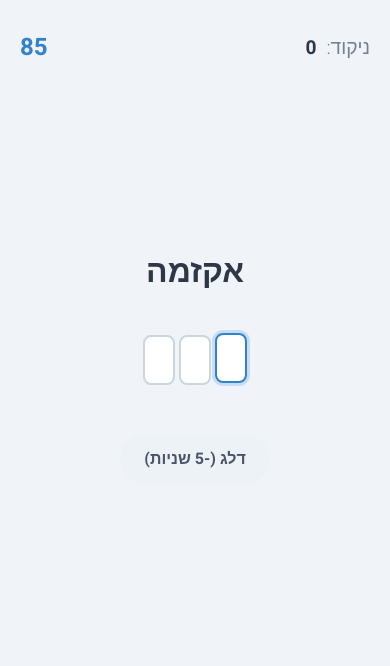
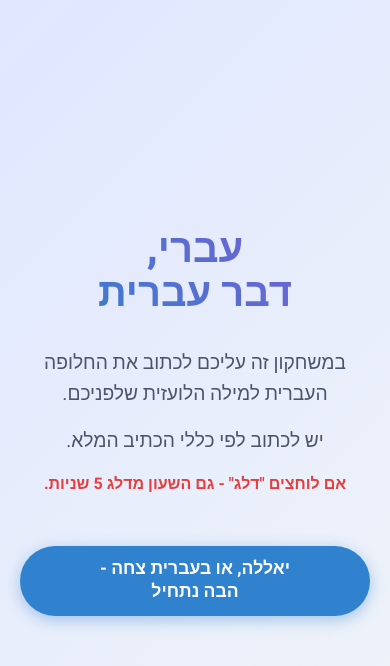
Before and after one commit to yetsion77/MILIMMM, a plain HTML site: page index.html in a window 390 px wide. Drawn offline with Linux system fonts and the light colour scheme.

Commit message:
feat: Introduce a start screen with updated UI, game flow, and responsive styling.

```diff
--- a/index.html
+++ b/index.html
@@ -1,5 +1,6 @@
 <!DOCTYPE html>
 <html lang="he" dir="rtl">
+
 <head>
     <meta charset="UTF-8">
     <meta name="viewport" content="width=device-width, initial-scale=1.0, maximum-scale=1.0, user-scalable=no">
@@ -7,10 +8,24 @@
     <link rel="stylesheet" href="style.css">
     <link href="https://fonts.googleapis.com/css2?family=Heebo:wght@300;400;700;900&display=swap" rel="stylesheet">
 </head>
+
 <body>
     <div class="app-container">
+        <!-- START SCREEN -->
+        <div id="start-screen" class="screen active">
+            <div class="content-wrapper">
+                <h1 class="main-title">עברי,<br>דבר עברית</h1>
+                <div class="instructions">
+                    <p>במשחקון זה עליכם לכתוב את החלופה העברית למילה הלועזית שלפניכם.</p>
+                    <p>יש לכתוב לפי כללי הכתיב המלא.</p>
+                    <p class="note">אם לוחצים "דלג" - גם השעון מדלג 5 שניות.</p>
+                </div>
+                <button id="start-btn" class="btn primary big-btn">יאללה, או בעברית צחה -<br>הבה נתחיל</button>
+            </div>
+        </div>
+
         <!-- HEADER -->
-        <header>
+        <header id="game-header" class="hidden">
             <div class="score-board">
                 <span class="label">ניקוד:</span>
                 <span id="score-display">0</span>
@@ -21,7 +36,7 @@
         </header>
 
         <!-- GAME AREA -->
-        <main id="game-page">
+        <main id="game-page" class="hidden">
             <div class="word-card">
                 <h1 id="foreign-word" class="fade-in">...</h1>
             </div>
@@ -54,4 +69,5 @@
     <script src="words.js"></script>
     <script src="script.js"></script>
 </body>
+
 </html>
--- a/script.js
+++ b/script.js
@@ -12,6 +12,11 @@ let gameState = {
 };
 
 // DOM Elements
+const startScreen = document.getElementById('start-screen');
+const startBtn = document.getElementById('start-btn');
+const gameHeader = document.getElementById('game-header');
+const gamePage = document.getElementById('game-page');
+
 const foreignWordEl = document.getElementById('foreign-word');
 const inputContainer = document.getElementById('input-container');
 const scoreDisplay = document.getElementById('score-display');
@@ -22,6 +27,14 @@ const finalScoreDisplay = document.getElementById('final-score-display');
 const finalCorrectDisplay = document.getElementById('final-correct');
 const restartBtn = document.getElementById('restart-btn');
 
+function showStartScreen() {
+    startScreen.classList.add('active');
+    startScreen.classList.remove('hidden');
+    gameHeader.classList.add('hidden');
+    gamePage.classList.add('hidden');
+    resultsModal.classList.add('hidden');
+}
+
 function initGame() {
     // Reset state
     gameState.score = 0;
@@ -29,13 +42,20 @@ function initGame() {
     gameState.timeLeft = GAME_DURATION;
     gameState.isPlaying = false;
 
+    // UI Transitions
+    startScreen.classList.remove('active');
+    startScreen.classList.add('hidden');
+
+    gameHeader.classList.remove('hidden');
+    gamePage.classList.remove('hidden');
+    resultsModal.classList.add('hidden');
+
     // Reset available words
     gameState.availableIndices = wordList.map((_, i) => i);
 
     // UI Update
     updateScore();
     updateTimer();
-    resultsModal.classList.add('hidden');
 
     startGame();
 }
@@ -253,7 +273,9 @@ function endGame() {
 
 // Event Listeners
 skipBtn.addEventListener('click', skipWord);
-restartBtn.addEventListener('click', initGame);
+restartBtn.addEventListener('click', initGame); // Restart goes straight to game, or maybe back to start? "New Game" usually implies restart action.
+startBtn.addEventListener('click', initGame);
 
-// Start
-initGame();
+// Start with Start Screen
+// initGame(); // Removed auto-start
+showStartScreen();
--- a/style.css
+++ b/style.css
@@ -36,11 +36,117 @@ body {
     height: 100%;
     display: flex;
     flex-direction: column;
+    padding: 10px 20px;
+    /* Reduced padding top/bottom */
+    position: relative;
+    overflow-y: auto;
+    /* Allow scroll if needed on really small screens */
+}
+
+/* UTILS */
+.hidden {
+    display: none !important;
+}
+
+/* SCREENS */
+.screen {
+    position: absolute;
+    top: 0;
+    left: 0;
+    width: 100%;
+    height: 100%;
+    display: flex;
+    flex-direction: column;
+    justify-content: center;
+    align-items: center;
+    background: linear-gradient(135deg, #e0e7ff 0%, #f0f4f8 100%);
+    z-index: 50;
     padding: 20px;
-    position: relative;
+    text-align: center;
+    opacity: 0;
+    pointer-events: none;
+    transition: opacity 0.3s ease;
+}
+
+.screen.active {
+    opacity: 1;
+    pointer-events: all;
+}
+
+.content-wrapper {
+    max-width: 400px;
+}
+
+.main-title {
+    font-size: 3.5rem;
+    font-weight: 900;
+    color: var(--text-color);
+    margin-bottom: 2rem;
+    line-height: 1.1;
+    background: -webkit-linear-gradient(45deg, var(--accent-color), #805ad5);
+    -webkit-background-clip: text;
+    -webkit-text-fill-color: transparent;
+}
+
+.instructions {
+    font-size: 1.2rem;
+    color: #4a5568;
+    margin-bottom: 3rem;
+    line-height: 1.6;
+}
+
+.instructions p {
+    margin-bottom: 1rem;
+}
+
+.instructions .note {
+    font-weight: 700;
+    color: var(--error-color);
+    font-size: 1rem;
+}
+
+/* BUTTONS */
+.btn {
+    padding: 12px 24px;
+    border: none;
+    border-radius: 50px;
+    font-family: var(--font-family);
+    font-size: 1rem;
+    font-weight: 700;
+    cursor: pointer;
+    transition: transform 0.1s, box-shadow 0.2s;
+}
+
+.btn:active {
+    transform: scale(0.95);
+}
+
+.btn.primary {
+    background-color: var(--accent-color);
+    color: white;
+    box-shadow: 0 4px 15px rgba(49, 130, 206, 0.4);
+}
+
+.btn.primary:hover {
+    background-color: var(--accent-hover);
+}
+
+.btn.secondary {
+    background-color: #edf2f7;
+    color: #4a5568;
+}
+
+.big-btn {
+    font-size: 1.3rem;
+    padding: 15px 40px;
+    width: 100%;
+    white-space: pre-line;
+    /* Handle line breaks in button text */
+    line-height: 1.3;
 }
 
 /* HEADER */
+/* Sticky header to ensure visibility with keyboard */
 header {
     display: flex;
     justify-content: space-between;
@@ -48,6 +154,11 @@ header {
     padding: 10px 0;
     font-weight: 700;
     font-size: 1.2rem;
+    background: var(--bg-color);
+    /* Match bg to hide content behind */
+    position: sticky;
+    top: 0;
+    z-index: 10;
 }
 
 .score-board .label {
@@ -57,23 +168,30 @@ header {
 }
 
 #timer-display {
-    font-size: 1.5rem;
+    font-size: 1.8rem;
+    /* Made slightly bigger for visibility */
     color: var(--accent-color);
     font-variant-numeric: tabular-nums;
 }
 
 /* MAIN GAME AREA */
-/* Push the content up a bit visually to stay above virtual keyboard */
 main {
     flex: 1;
     display: flex;
     flex-direction: column;
     justify-content: center;
+    /* Center vertically */
     align-items: center;
-    padding-bottom: 20vh;
-    /* Keyboard buffer */
-    gap: 30px;
+    gap: 20px;
+    padding-bottom: 60px;
+    /* Adjust padding to not hide behind keyboard if possible */
 }
+
+/* Adjust centering when keyboard is active is tricky without JS,
+   but flex 'justify-content: center' usually handles viewport resize well on Android/iOS
+   (viewport height shrinks).
+   We ensure the content is compact.
+*/
 
 .word-card {
     text-align: center;
@@ -93,14 +211,13 @@ main {
     justify-content: center;
     gap: 6px;
     direction: rtl;
-    /* Ensure Hebrew flows right to left */
 }
 
-/* Grouping for multi-word phrases */
 .word-group {
     display: flex;
     gap: 4px;
-    margin: 0 6px;
+    margin: 0 6px 10px 6px;
+    /* Added bottom margin for multi-line flow */
 }
 
 .letter-input {
@@ -125,11 +242,6 @@ main {
     transform: translateY(-2px);
 }
 
-.letter-input.filled {
-    background-color: #ebf8ff;
-    border-color: #bee3f8;
-}
-
 .letter-input.correct {
     background-color: #c6f6d5;
     border-color: var(--success-color);
@@ -143,33 +255,15 @@ main {
 
 /* CONTROLS */
 .controls {
-    margin-top: 20px;
+    margin-top: 10px;
+    width: 100%;
+    display: flex;
+    justify-content: center;
 }
 
-.btn {
-    padding: 12px 24px;
-    border: none;
-    border-radius: 50px;
-    font-family: var(--font-family);
-    font-size: 1rem;
-    font-weight: 700;
-    cursor: pointer;
-    transition: transform 0.1s;
-}
-
-.btn:active {
-    transform: scale(0.95);
-}
-
-.btn.secondary {
-    background-color: #edf2f7;
-    color: #4a5568;
-}
-
-.btn.primary {
-    background-color: var(--accent-color);
-    color: white;
-    box-shadow: 0 4px 6px rgba(49, 130, 206, 0.3);
+#skip-btn {
+    width: 100%;
+    max-width: 300px;
 }
 
 /* MODAL */
@@ -203,28 +297,10 @@ main {
     min-width: 300px;
 }
 
-.modal-content h2 {
-    font-size: 2rem;
-    margin-bottom: 20px;
-}
-
-.final-score {
-    display: flex;
-    flex-direction: column;
-    margin-bottom: 30px;
-}
-
 .big-number {
     font-size: 4rem;
     font-weight: 900;
     color: var(--accent-color);
-    line-height: 1;
-}
-
-.final-stats {
-    margin-bottom: 30px;
-    font-size: 1.1rem;
-    color: #718096;
 }
 
 /* ANIMATIONS */
@@ -268,12 +344,23 @@ main {
     animation: popIn 0.3s ease-out;
 }
 
+/* RESPONSIVE */
 @media (max-width: 400px) {
     :root {
         --input-size: 32px;
+        /* Smaller inputs for small screens */
+    }
+
+    .main-title {
+        font-size: 2.5rem;
     }
 
     #foreign-word {
         font-size: 2rem;
     }
+
+    .big-btn {
+        font-size: 1.1rem;
+        padding: 12px 20px;
+    }
 }
```
